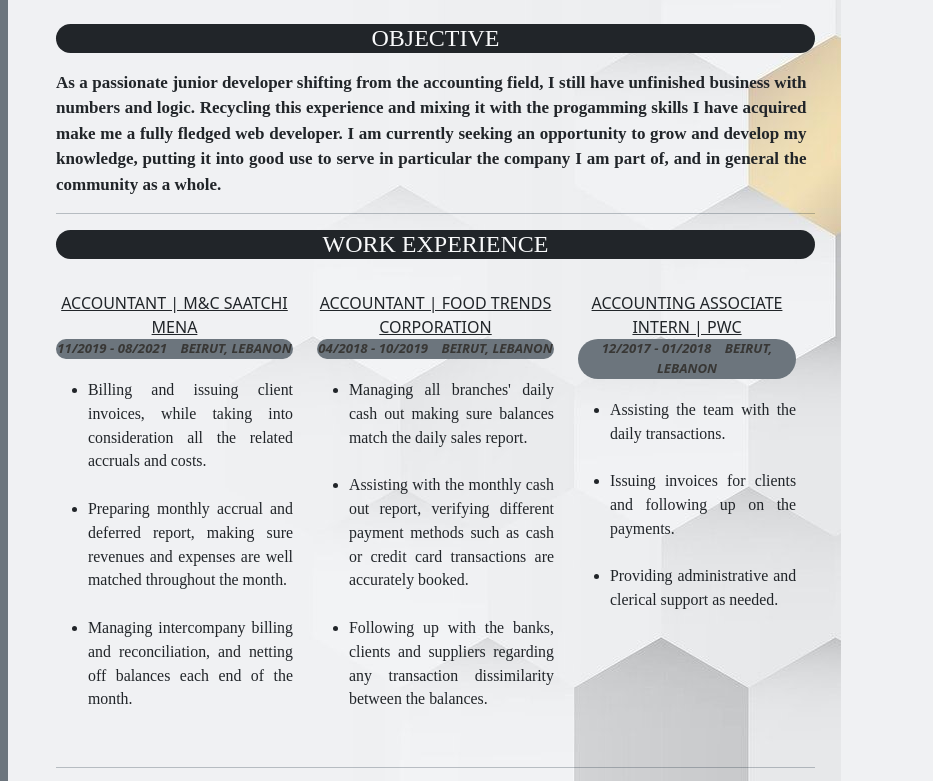
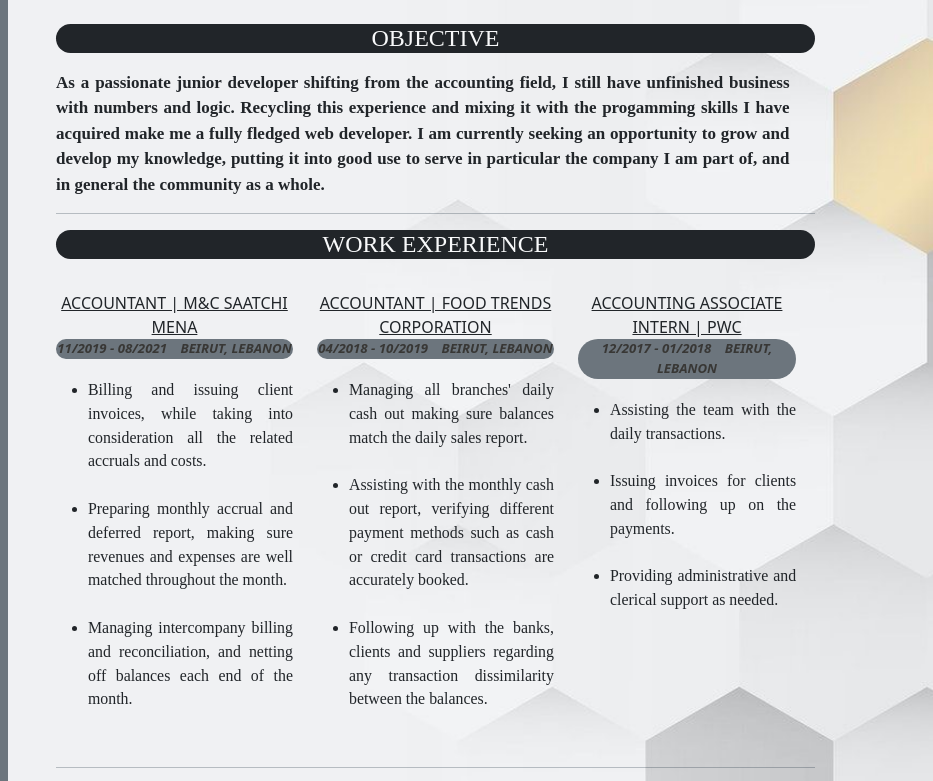
Before and after one commit to joumanam/CV_Bootstrap, a plain HTML site: page index.html in a window 1280 px wide. Shown: the top 781 px of the page, 347-1280 px from the left. Drawn offline with nearby package versions, Linux system fonts and the light colour scheme.

Commit message:
background modified

```diff
--- a/CV.css
+++ b/CV.css
@@ -1,5 +1,6 @@
 body {
     background-image: url('background1.jpg');
+    background-size: cover;
 }
 
 
@@ -63,7 +64,7 @@ hr {
     text-justify: auto;
     font-family: 'Times New Roman', Times, serif;
     margin-top: 1em;
-    margin-right: 0.5em;
+    margin-right: 1.5em;
     font-size: 0.45cm;
 }
 
```
